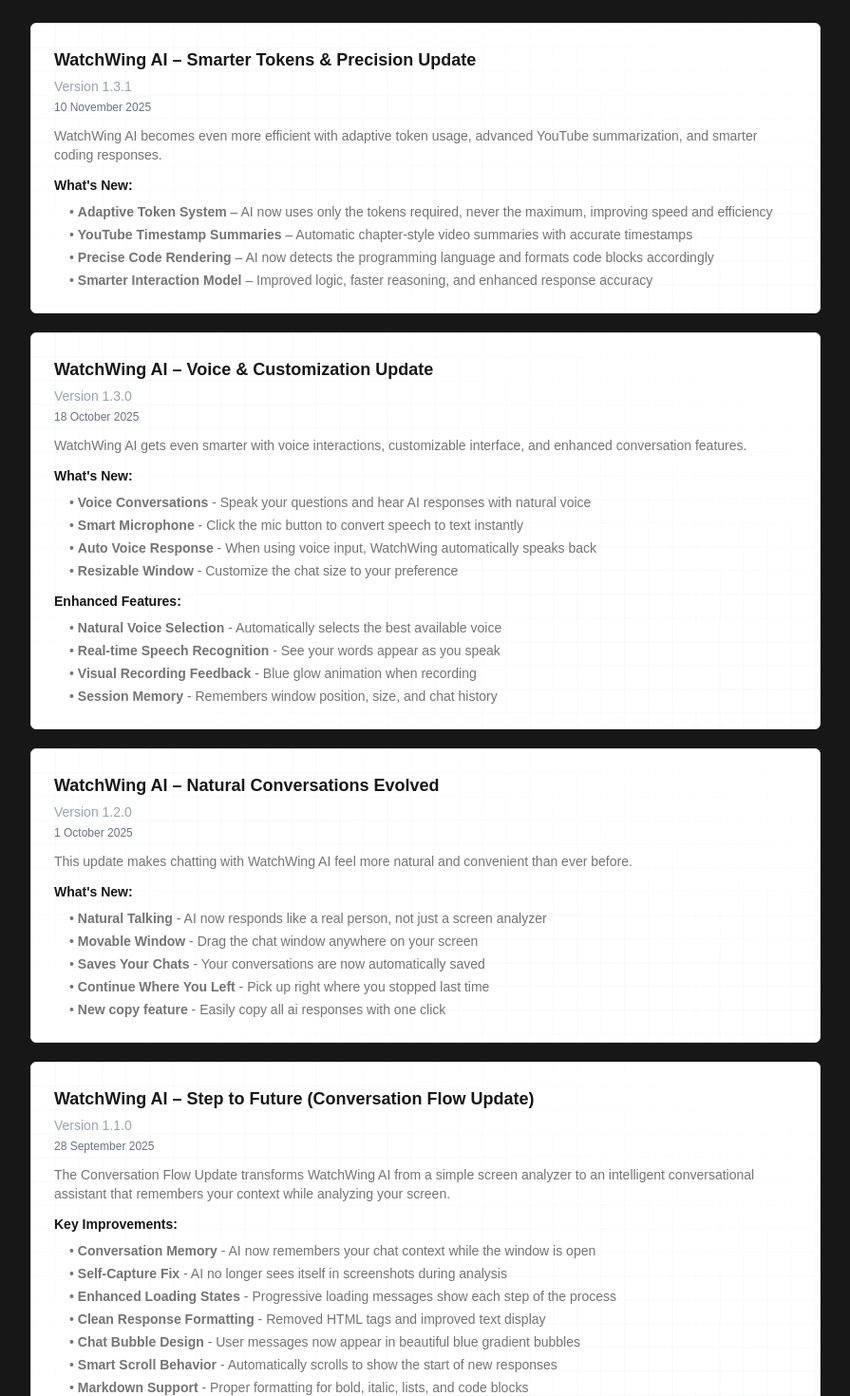
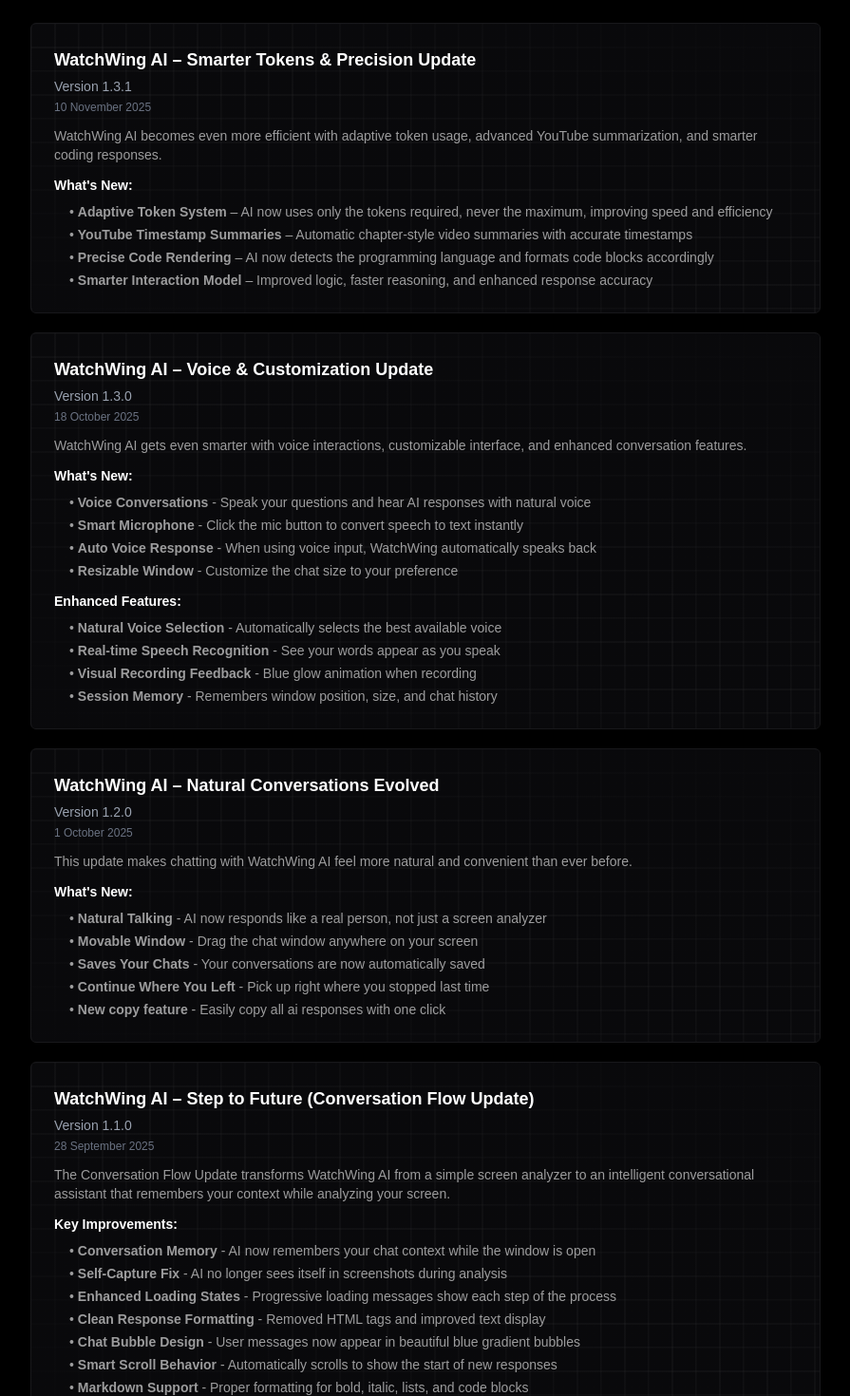
Before and after one commit to Bhargav00007/Watchwing-ai, a Next.js app: page /about/releasenotes in a window 1280 px wide. Shown: the part 200-1670 px from the top of the page at 95% size, without its empty margins (192-1087 px from the left). Built offline with nearby package versions, Linux system fonts and the light colour scheme.

Commit message:
Ui changes accross the site

```diff
--- a/src/app/about/GridCard.tsx
+++ b/src/app/about/GridCard.tsx
@@ -19,9 +19,9 @@
     <motion.div
       className={cn(
         "border w-full rounded-md overflow-hidden",
-        "bg-white dark:bg-zinc-950",
-        "border-zinc-200 dark:border-zinc-900",
-        className
+        " bg-zinc-950",
+        " border-zinc-900",
+        className,
       )}
       initial={{ opacity: 0, y: -20 }}
       animate={{ opacity: 1, y: 0 }}
@@ -30,16 +30,15 @@
       <div
         className={cn(
           "size-full bg-repeat bg-[length:50px_50px]",
-          "bg-square-pattern-light dark:bg-square-pattern",
-          patternClassName
+          " bg-square-pattern",
+          patternClassName,
         )}
       >
         <div
           className={cn(
             "size-full bg-gradient-to-tr",
-            "from-white via-white/[0.85] to-white",
-            "dark:from-zinc-950 dark:via-zinc-950/[.85] dark:to-zinc-950",
-            gradientClassName
+            "from-zinc-950 via-zinc-950/[.85] to-zinc-950",
+            gradientClassName,
           )}
         >
           {children}
--- a/src/app/about/releasenotes/page.tsx
+++ b/src/app/about/releasenotes/page.tsx
@@ -10,13 +10,13 @@
       <div className="my-5">
         <GridPatternCard>
           <GridPatternCardBody>
-            <h3 className="text-lg font-bold mb-1 text-foreground">
+            <h3 className="text-lg font-bold mb-1 text-white">
               WatchWing AI – Smarter Tokens & Precision Update
             </h3>
             <p className="text-sm text-gray-400 mb-1">Version 1.3.1</p>
             <p className="text-xs text-gray-500 mb-3">10 November 2025</p>
 
-            <div className="text-wrap text-sm text-foreground/60 space-y-3">
+            <div className="text-wrap text-sm text-white/60 space-y-3">
               <p>
                 WatchWing AI becomes even more efficient with adaptive token
                 usage, advanced YouTube summarization, and smarter coding
@@ -24,9 +24,7 @@
               </p>
 
               <div className="space-y-2">
-                <h4 className="font-semibold text-foreground">
-                  What&apos;s New:
-                </h4>
+                <h4 className="font-semibold text-white">What&apos;s New:</h4>
                 <ul className="space-y-1 ml-4">
                   <li>
                     • <strong>Adaptive Token System</strong> – AI now uses only
@@ -55,22 +53,20 @@
       <div className="my-5">
         <GridPatternCard>
           <GridPatternCardBody>
-            <h3 className="text-lg font-bold mb-1 text-foreground">
+            <h3 className="text-lg font-bold mb-1 text-white">
               WatchWing AI – Voice & Customization Update
             </h3>
             <p className="text-sm text-gray-400 mb-1">Version 1.3.0</p>
             <p className="text-xs text-gray-500 mb-3">18 October 2025</p>
 
-            <div className="text-wrap text-sm text-foreground/60 space-y-3">
+            <div className="text-wrap text-sm text-white/60 space-y-3">
               <p>
                 WatchWing AI gets even smarter with voice interactions,
                 customizable interface, and enhanced conversation features.
               </p>
 
               <div className="space-y-2">
-                <h4 className="font-semibold text-foreground">
-                  What&apos;s New:
-                </h4>
+                <h4 className="font-semibold text-white">What&apos;s New:</h4>
                 <ul className="space-y-1 ml-4">
                   <li>
                     • <strong>Voice Conversations</strong> - Speak your
@@ -92,9 +88,7 @@
               </div>
 
               <div className="space-y-2">
-                <h4 className="font-semibold text-foreground">
-                  Enhanced Features:
-                </h4>
+                <h4 className="font-semibold text-white">Enhanced Features:</h4>
                 <ul className="space-y-1 ml-4">
                   <li>
                     • <strong>Natural Voice Selection</strong> - Automatically
@@ -121,22 +115,20 @@
       <div className="my-5">
         <GridPatternCard>
           <GridPatternCardBody>
-            <h3 className="text-lg font-bold mb-1 text-foreground">
+            <h3 className="text-lg font-bold mb-1 text-white">
               WatchWing AI – Natural Conversations Evolved
             </h3>
             <p className="text-sm text-gray-400 mb-1">Version 1.2.0</p>
             <p className="text-xs text-gray-500 mb-3">1 October 2025</p>
 
-            <div className="text-wrap text-sm text-foreground/60 space-y-3">
+            <div className="text-wrap text-sm text-white/60 space-y-3">
               <p>
                 This update makes chatting with WatchWing AI feel more natural
                 and convenient than ever before.
               </p>
 
               <div className="space-y-2">
-                <h4 className="font-semibold text-foreground">
-                  What&apos;s New:
-                </h4>
+                <h4 className="font-semibold text-white">What&apos;s New:</h4>
                 <ul className="space-y-1 ml-4">
                   <li>
                     • <strong>Natural Talking</strong> - AI now responds like a
@@ -167,13 +159,13 @@
       <div className="my-5">
         <GridPatternCard>
           <GridPatternCardBody>
-            <h3 className="text-lg font-bold mb-1 text-foreground">
+            <h3 className="text-lg font-bold mb-1 text-white">
               WatchWing AI – Step to Future (Conversation Flow Update)
             </h3>
             <p className="text-sm text-gray-400 mb-1">Version 1.1.0</p>
             <p className="text-xs text-gray-500 mb-3">28 September 2025</p>
 
-            <div className="text-wrap text-sm text-foreground/60 space-y-3">
+            <div className="text-wrap text-sm text-white/60 space-y-3">
               <p>
                 The Conversation Flow Update transforms WatchWing AI from a
                 simple screen analyzer to an intelligent conversational
@@ -182,9 +174,7 @@
               </p>
 
               <div className="space-y-2">
-                <h4 className="font-semibold text-foreground">
-                  Key Improvements:
-                </h4>
+                <h4 className="font-semibold text-white">Key Improvements:</h4>
                 <ul className="space-y-1 ml-4">
                   <li>
                     • <strong>Conversation Memory</strong> - AI now remembers
@@ -222,13 +212,13 @@
       </div>
       <GridPatternCard>
         <GridPatternCardBody>
-          <h3 className="text-lg font-bold mb-1 text-foreground">
+          <h3 className="text-lg font-bold mb-1 text-white">
             WatchWing AI – The First Step
           </h3>
           <p className="text-sm text-gray-400 mb-1">Version 1.0.0</p>
           <p className="text-xs text-gray-500 mb-3">23 September 2025</p>
 
-          <p className="text-wrap text-sm text-foreground/60">
+          <p className="text-wrap text-sm text-white/60">
             The very first release of WatchWing AI introduced core vision:
             bringing the power of AI directly into your browser. Version 1.0.0
             allowed users to capture their on-screen context and get instant
--- a/src/app/contact/page.tsx
+++ b/src/app/contact/page.tsx
@@ -67,7 +67,7 @@
         <GridPatternCardBody>
           {!submitted ? (
             <>
-              <h3 className="text-lg font-bold mb-4 text-foreground">
+              <h3 className="text-lg font-bold mb-4 text-white">
                 Send us a Message
               </h3>
 
@@ -183,7 +183,7 @@
                   ></path>
                 </svg>
               </div>
-              <h3 className="text-xl font-semibold text-foreground mb-2">
+              <h3 className="text-xl font-semibold text-white mb-2">
                 Thank you for contacting us!
               </h3>
               <p className="text-gray-400">We&apos;ll be in touch soon.</p>
--- a/src/app/globals.css
+++ b/src/app/globals.css
@@ -1,8 +1,8 @@
 @import "tailwindcss";
 
 :root {
-  --background: #171717;
-  --foreground: #171717;
+  --background: #000000;
+  --foreground: #000000;
 }
 
 @theme inline {
@@ -33,13 +33,6 @@
 
 .animate-grid {
   animation: grid 15s linear infinite;
-}
-
-@media (prefers-color-scheme: dark) {
-  :root {
-    --background: #0a0a0a;
-    --foreground: #ededed;
-  }
 }
 
 body {
--- a/src/components/UsersCount.tsx
+++ b/src/components/UsersCount.tsx
@@ -28,7 +28,7 @@
   }, []);
 
   return (
-    <section className="w-full py-12 bg-[#0a0a0a] flex justify-center items-center">
+    <section className="w-full py-12 bg-[#000000] flex justify-center items-center">
       <div className="w-full max-w-3xl flex flex-row flex-wrap justify-center items-center lg:gap-10 gap-4 px-4">
         {/* Downloads Counter */}
         <div className="flex-1 min-w-[150px]  shadow-md shadow-[#1f1f1f] rounded-2xl p-5 sm:p-8 text-center transition-transform ">
--- a/src/components/ui/Footer-Component.tsx
+++ b/src/components/ui/Footer-Component.tsx
@@ -52,7 +52,7 @@
   ];
   return (
     <footer className="relative">
-      <div className="bg-[radial-gradient(35%_80%_at_30%_0%,--theme(--color-foreground/.1),transparent)] mx-auto max-w-5xl md:border-x border-[#111111]">
+      <div className="bg-[radial-gradient(35%_80%_at_30%_0%,--theme(--color-white/.1),transparent)] mx-auto max-w-5xl md:border-x border-[#111111]">
         {/* Top border line */}
         <div className="bg-[#111111] absolute inset-x-0 h-px w-full" />
 
--- a/src/components/ui/Power.tsx
+++ b/src/components/ui/Power.tsx
@@ -33,9 +33,9 @@
     >
       {/* Paths */}
       <g
-        stroke="currentColor"
+        stroke="#424242"
         fill="none"
-        strokeWidth="0.04"
+        strokeWidth="0.2"
         strokeDasharray="100 100"
         pathLength="100"
         markerStart="url(#cpu-circle-marker)"
```
Also changed, not shown: src/app/download/page.tsx (+4 -4 lines), src/components/ui/Scrollfaq.tsx (+4 -4 lines).
